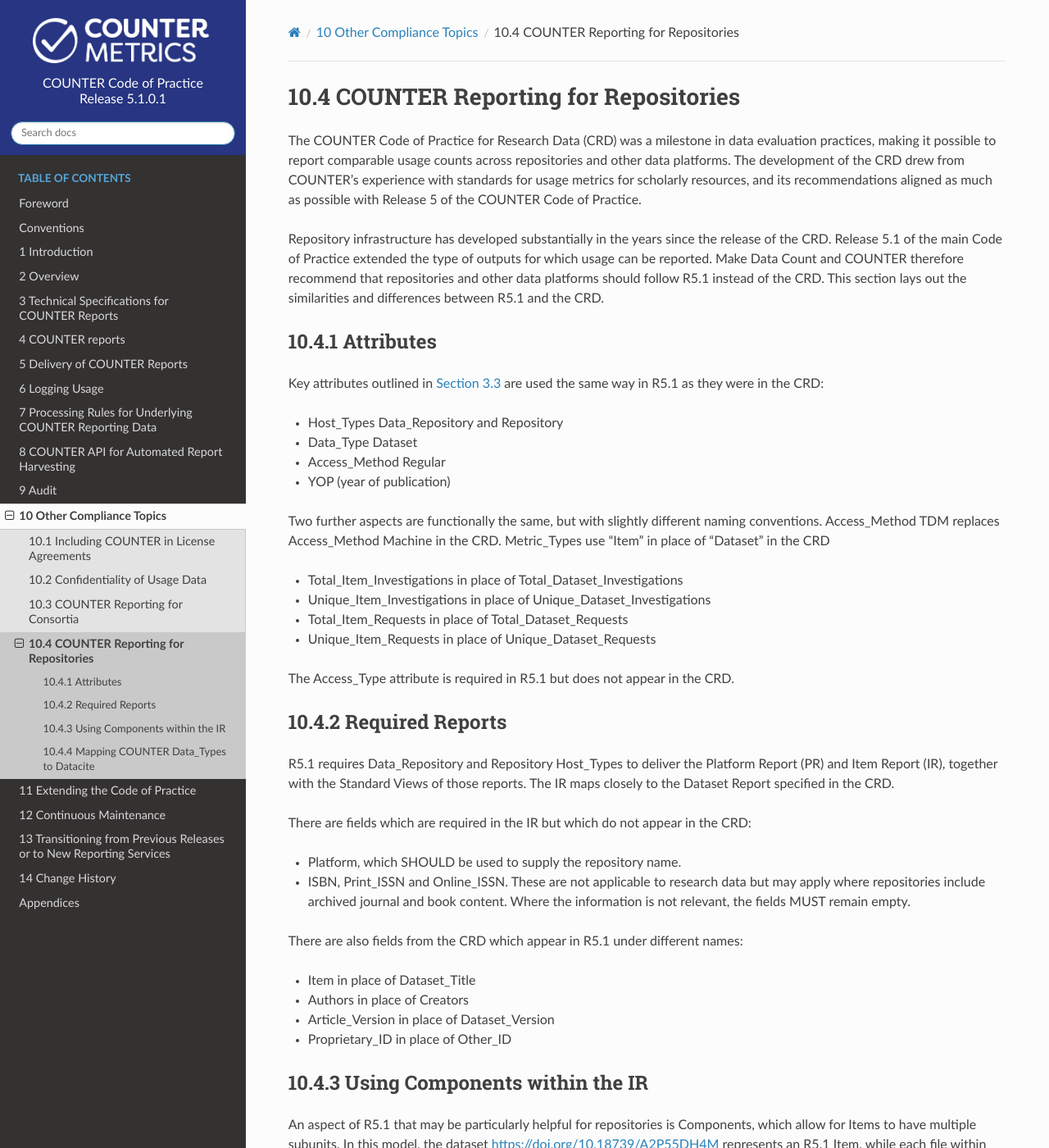
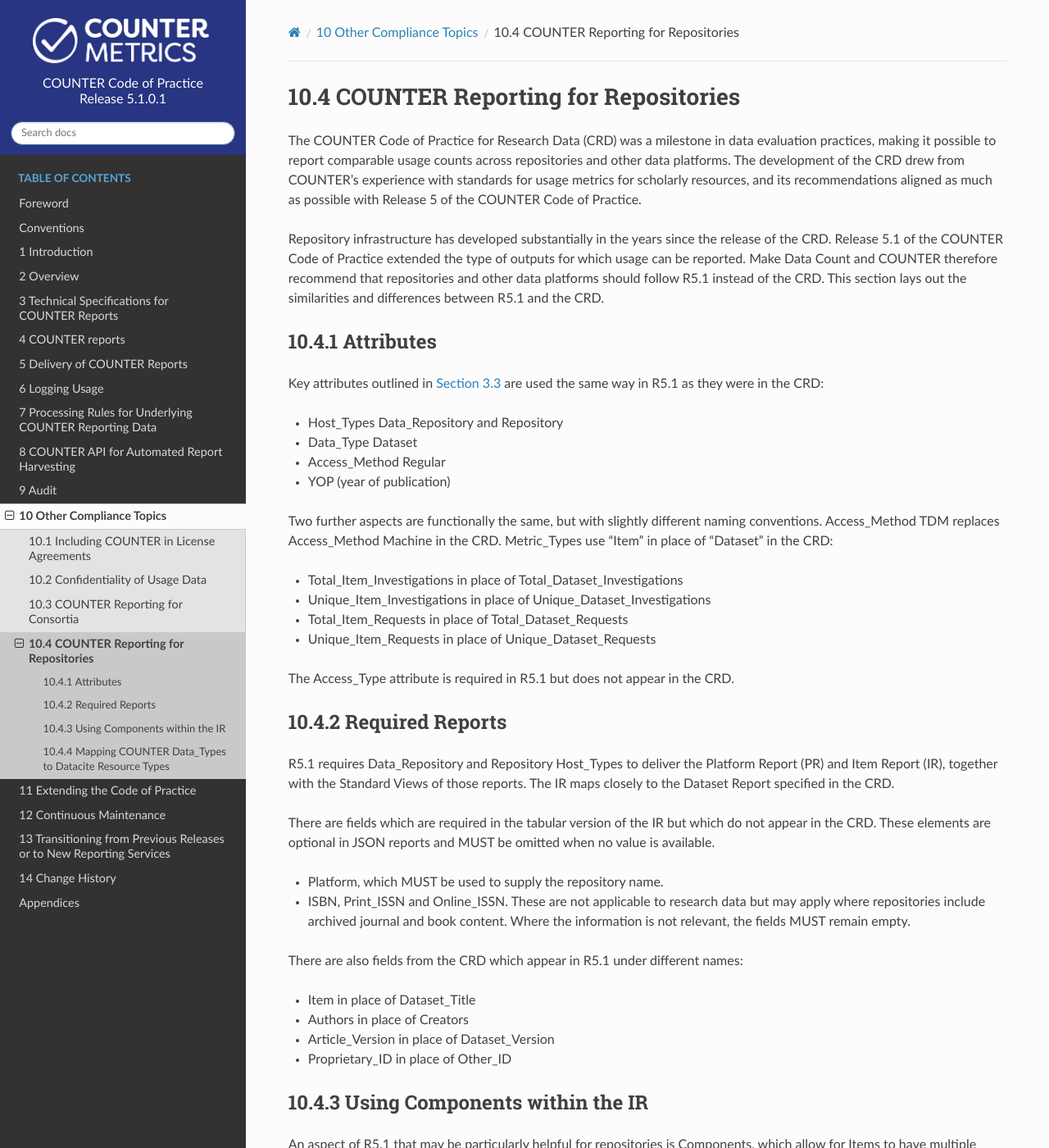
Before and after one commit to Project-Counter/cop5, a Sphinx documentation site: the page built from source/10-compliance/04-counter-for-repositories.rst, in a window 1280 px wide and 1400 px high. Shown: the whole window at 82% size. Built offline with Sphinx 7.4.7 and the Read the Docs theme 3.1.0, drawn with Linux system fonts in a browser that asks for light colours; some of the changed text lies outside the part shown.

Commit message:
Update 04-counter-for-repositories.rst
Addressed comments from B.O.

```diff
--- a/source/10-compliance/04-counter-for-repositories.rst
+++ b/source/10-compliance/04-counter-for-repositories.rst
@@ -9,7 +9,7 @@
 
 The COUNTER Code of Practice for Research Data (CRD) was a milestone in data evaluation practices, making it possible to report comparable usage counts across repositories and other data platforms. The development of the CRD drew from COUNTER’s experience with standards for usage metrics for scholarly resources, and its recommendations aligned as much as possible with Release 5 of the COUNTER Code of Practice.
 
-Repository infrastructure has developed substantially in the years since the release of the CRD. Release 5.1 of the main Code of Practice extended the type of outputs for which usage can be reported. Make Data Count and COUNTER therefore recommend that repositories and other data platforms should follow R5.1 instead of the CRD. This section lays out the similarities and differences between R5.1 and the CRD.
+Repository infrastructure has developed substantially in the years since the release of the CRD. Release 5.1 of the COUNTER Code of Practice extended the type of outputs for which usage can be reported. Make Data Count and COUNTER therefore recommend that repositories and other data platforms should follow R5.1 instead of the CRD. This section lays out the similarities and differences between R5.1 and the CRD.
 
 
 Attributes
@@ -22,7 +22,7 @@
 * Access_Method Regular
 * YOP (year of publication)
 
-Two further aspects are functionally the same, but with slightly different naming conventions. Access_Method TDM replaces Access_Method Machine in the CRD. Metric_Types use "Item" in place of "Dataset" in the CRD
+Two further aspects are functionally the same, but with slightly different naming conventions. Access_Method TDM replaces Access_Method Machine in the CRD. Metric_Types use "Item" in place of "Dataset" in the CRD:
 
 * Total_Item_Investigations in place of Total_Dataset_Investigations
 * Unique_Item_Investigations in place of Unique_Dataset_Investigations
@@ -37,9 +37,9 @@
 
 R5.1 requires Data_Repository and Repository Host_Types to deliver the Platform Report (PR) and Item Report (IR), together with the Standard Views of those reports. The IR maps closely to the Dataset Report specified in the CRD.
 
-There are fields which are required in the IR but which do not appear in the CRD:
+There are fields which are required in the tabular version of the IR but which do not appear in the CRD. These elements are optional in JSON reports and MUST be omitted when no value is available.
 
-* Platform, which SHOULD be used to supply the repository name.
+* Platform, which MUST be used to supply the repository name.
 * ISBN, Print_ISSN and Online_ISSN. These are not applicable to research data but may apply where repositories include archived journal and book content. Where the information is not relevant, the fields MUST remain empty.
 
 There are also fields from the CRD which appear in R5.1 under different names:
@@ -56,8 +56,8 @@
 An aspect of R5.1 that may be particularly helpful for repositories is Components, which allow for Items to have multiple subunits. In this model, the dataset https://doi.org/10.18739/A2P55DH4M represents an R5.1 Item, while each file within the dataset (e.g. Heatmap_Family.png) is a Component. Using this structure would allow repositories to report on usage of the dataset as a whole, or to be more granular and report usage of each Component.
 
 
-Mapping COUNTER Data_Types to Datacite
-""""""""""""""""""""""""""""""""""""""
+Mapping COUNTER Data_Types to Datacite Resource Types
+""""""""""""""""""""""""""""""""""""""""""""""""""""""
 
 The CRD only permits Data_Type Dataset. The R5.1 IR allows comprehensive reporting on multiple Data_Types. For Data_Repository Host_Types, Dataset remains the default. For mixed-content repositories, the full list of COUNTER Data_Types as described in R5.1 at :numref:`data-types` is available.
 
@@ -100,7 +100,7 @@
      - ConferenceProceeding
 
    * - Conference_Item
-     - ConferencePaper.
+     - ConferencePaper
 
    * - Interactive_Resource
      - InteractiveResource
```
